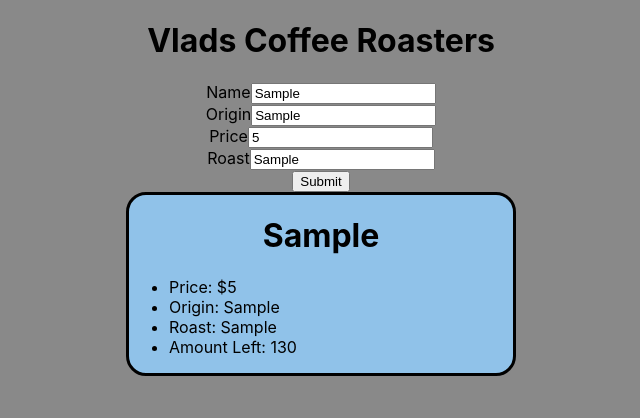
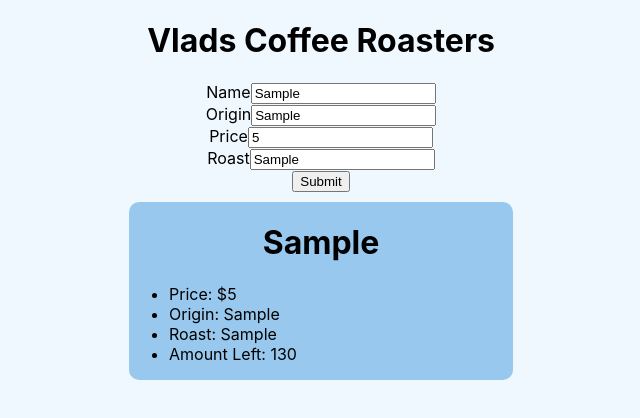
Before and after one commit to yakovdan98/coffee-roaster, a React (Create React App) app: page / in a window 1280 px wide. Both pictures are taken after typing "Sample", "Sample", "5", "Sample" into the empty fields and a click on the button "Submit". Shown: the top 418 px of the page, without its empty margins (319-959 px from the left). Built offline with nearby package versions, Linux system fonts and the light colour scheme.

Commit message:
added styling

```diff
--- a/src/index.css
+++ b/src/index.css
@@ -3,7 +3,7 @@
 @tailwind utilities; */
 
 body {
-  background-color: rgba(0, 0, 0, 0.462);
+  background-color:aliceblue ;
   margin: 0;
   font-family: -apple-system, BlinkMacSystemFont, 'Segoe UI', 'Roboto', 'Oxygen',
     'Ubuntu', 'Cantarell', 'Fira Sans', 'Droid Sans', 'Helvetica Neue',
@@ -18,12 +18,16 @@ code {
 }
 
 .item {
+  border-radius: 10px;
+  margin: 10px;
   text-align: left;
   position: relative;
   width: 30%;
-  background-color: rgb(144, 194, 233);
-  border-style: solid;
-  border-radius: 20px;
+  background-color: rgb(152, 200, 237);
+  box-shadow: none;
+}
+.item:hover {
+  box-shadow: 0px 0px 5px 5px black;
 }
 
 .item h1 {
```
